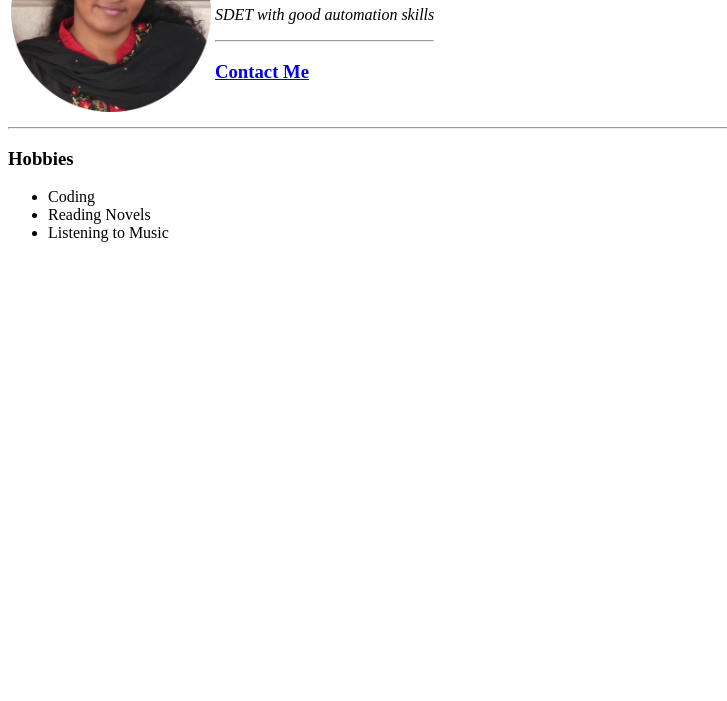
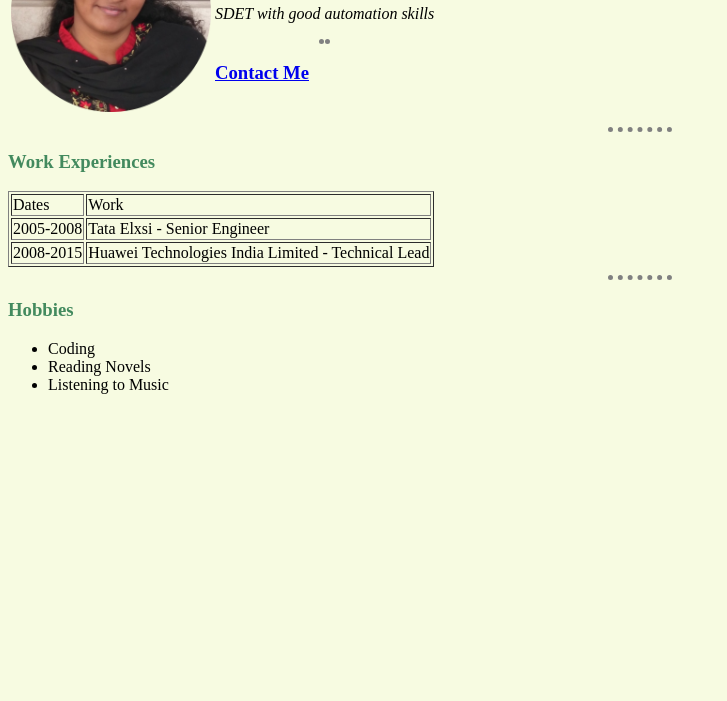
Before and after one commit to kjdivya/CV, a plain HTML site: page index.html in a window 1280 px wide. Shown: the part 99-800 px from the top of the page, without its empty margins (0-727 px from the left). Drawn offline with Linux system fonts and the light colour scheme.

Commit message:
adding CSS

```diff
--- /dev/null
+++ b/css/styles.css
@@ -0,0 +1,18 @@
+body {
+  background-color: #f7fbe1;
+}
+
+hr {
+  border-style: none;
+  border-top: dotted;
+  border-width: 5px;
+  border-color: grey;
+  width: 5%;
+}
+h3 {
+  color: #438a5e;
+}
+
+h1 {
+  color: #438a5e;
+}
--- a/index.html
+++ b/index.html
@@ -4,6 +4,7 @@
 <head>
   <meta charset="utf-8">
   <title>Divya's Personal Site</title>
+  <link rel="stylesheet" href="css/styles.css"/>
 </head>
 
 <body>
@@ -21,6 +22,38 @@
     </tr>
   </table>
   <hr>
+  <h3>Work Experiences</h3>
+  <table border="1">
+    <thead>
+      <tr>
+        <td>
+          Dates
+        </td>
+        <td>
+          Work
+        </td>
+      </tr>
+    </thead>
+    <tbody>
+      <tr>
+        <td>
+          2005-2008
+        </td>
+        <td>
+          Tata Elxsi - Senior Engineer
+        </td>
+      </tr>
+      <tr>
+        <td>
+          2008-2015
+        </td>
+        <td>
+          Huawei Technologies India Limited - Technical Lead
+        </td>
+      </tr>
+    </tbody>
+  </table>
+  <hr>
   <h3>Hobbies</h3>
   <ul>
     <li>Coding</li>
```
Lines whose indentation alone changed are shown as unchanged.
